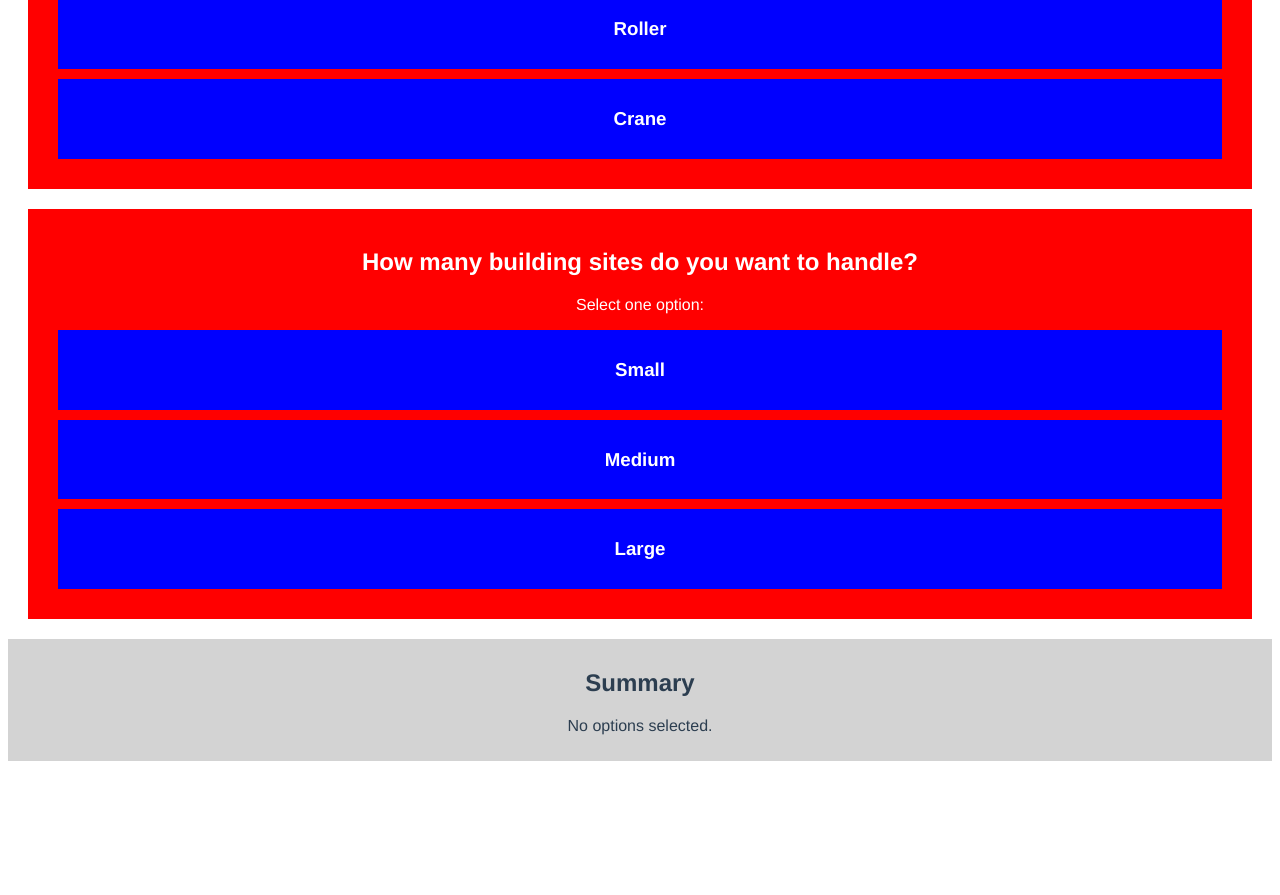
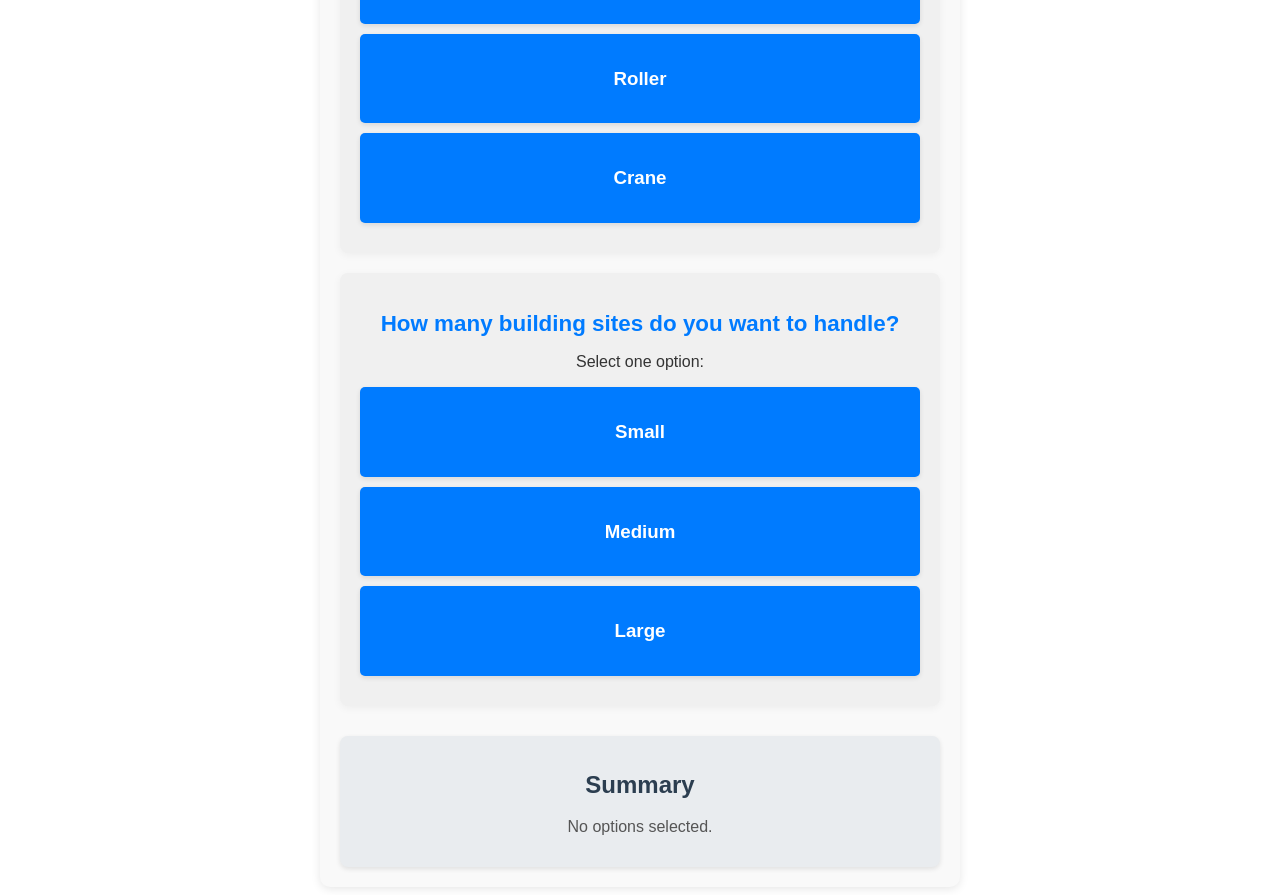
Before and after one commit to Allluta/Dynamic-calculator-controlled-by-JSON, a Vue app: page / in a window 1280 px wide. Shown: the part 340-1235 px from the top of the page. Before the commit the page ends 1109 px from the top, so only its background shows below. Built offline with nearby package versions, Linux system fonts and the light colour scheme.

Commit message:
Modyfikacja CSS

```diff
--- a/src/components/Calculator.vue
+++ b/src/components/Calculator.vue
@@ -136,10 +136,34 @@ export default {
 
 <style scoped>
 .calculator {
-  text-align: center;
+  max-width: 600px;
+  margin: 0 auto;
+  background-color: #f9f9f9;
+  padding: 20px;
+  border-radius: 10px;
+  box-shadow: 0 2px 10px rgba(0, 0, 0, 0.1);
+  font-family: Arial, sans-serif;
+}
+
+h1, h2 {
+  color: #333;
 }
 
 .working-hours {
   margin-top: 20px;
 }
+
+.working-hours input {
+  margin-left: 10px;
+  padding: 8px;
+  border: 1px solid #ccc;
+  border-radius: 4px;
+  width: 100px;
+}
+
+input[type="number"]:focus {
+  border-color: #007BFF;
+  outline: none;
+}
+
 </style>
--- a/src/components/Option.vue
+++ b/src/components/Option.vue
@@ -34,19 +34,30 @@ export default {
 
 <style scoped>
 .option {
-  margin: 10px;
-  padding: 10px;
-  background-color: blue;
+  margin: 10px 0;
+  padding: 15px;
+  background-color: #007BFF;
   color: white;
   cursor: pointer;
+  border-radius: 5px;
+  transition: background-color 0.3s ease;
+  box-shadow: 0 2px 5px rgba(0, 0, 0, 0.1);
 }
+
 .option.selected {
-  background-color: green;
+  background-color: #28a745;
 }
+
+.option:hover {
+  background-color: #0056b3;
+}
+
 .scope {
   margin-top: 10px;
+  padding: 10px;
   background-color: #fff;
-  padding: 10px;
   border-radius: 5px;
+  border: 1px solid #ccc;
 }
+
 </style>
--- a/src/components/Section.vue
+++ b/src/components/Section.vue
@@ -61,9 +61,18 @@ export default {
 
 <style scoped>
 .section {
-  margin: 20px;
+  margin: 20px 0;
   padding: 20px;
-  background-color: red;
-  color: white;
+  background-color: #f0f0f0;
+  border-radius: 8px;
+  box-shadow: 0 2px 8px rgba(0, 0, 0, 0.05);
+  color: #333;
 }
+
+h2 {
+  margin-bottom: 10px;
+  font-size: 1.4rem;
+  color: #007BFF;
+}
+
 </style>
--- a/src/components/Summary.vue
+++ b/src/components/Summary.vue
@@ -37,8 +37,20 @@ export default {
 
 <style scoped>
 .summary {
-  margin-top: 20px;
-  padding: 10px;
-  background-color: lightgray;
+  margin-top: 30px;
+  padding: 15px;
+  background-color: #e9ecef;
+  border-radius: 8px;
+  box-shadow: 0 2px 5px rgba(0, 0, 0, 0.1);
 }
+
+h3 {
+  color: #007BFF;
+  margin-bottom: 10px;
+}
+
+p, ul {
+  color: #555;
+}
+
 </style>
```
